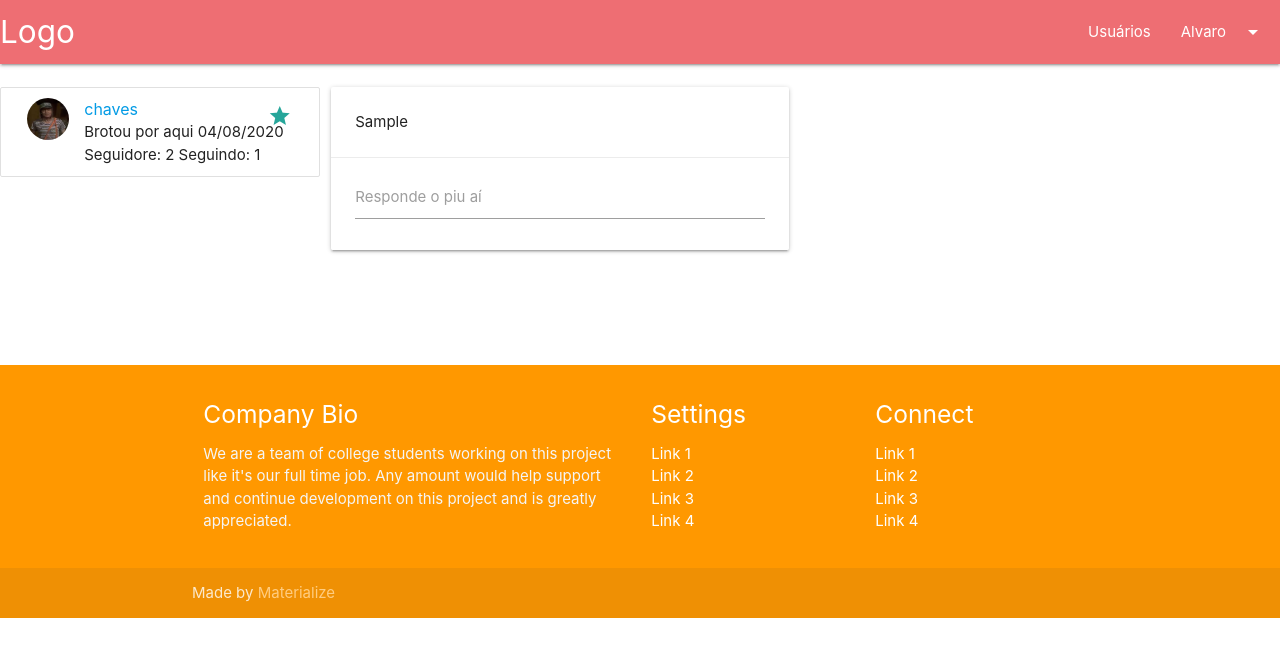
After one commit to AlvaroLQueiroz/piadouro_apex, a Django app: page /piado/1/ in a window 1280 px wide. The commit adds this page. Shown: the top 657 px of the page. Run offline with Django 3.2, Linux system fonts and the light colour scheme; a user stored in the database is signed in; data comes from the database, SQL or seed files in the repository; tables that the repository leaves empty hold one stand-in row (values such as "Sample post"); some libraries are stand-ins or nearby versions.

Commit message:
Iniciando sistema de comentário

```diff
--- a/pessoa/templates/create_user.html
+++ b/pessoa/templates/create_user.html
@@ -1,8 +1,8 @@
 {% extends 'base.html' %}
 
+{% block seguidores %}{% endblock seguidores %}
 
 {% block principal %}
-<div class="row">
   <div class="col s12 m6 offset-m3">
     <div class="card">
       <form id="registration-form" action="{{ action }}" method="POST" class="card-content row" enctype="multipart/form-data">
@@ -94,5 +94,4 @@
       </div>
     </div>
   </div>
-</div>
 {% endblock principal %}
--- a/pessoa/templates/user_list.html
+++ b/pessoa/templates/user_list.html
@@ -2,8 +2,9 @@
 
 {% load user_in %}
 
+{% block seguidores %}{% endblock seguidores %}
+
 {% block principal %}
-<div class="row">
   <div class="col s12 m8 l6 offset-m2 offset-l3 ">
     <ul class="collection">
       {% for profile in object_list %}
@@ -29,4 +30,5 @@
         {% endif %}
       {% endfor %}
     </ul>
+  </div>
 {% endblock principal %}
--- a/piado/models.py
+++ b/piado/models.py
@@ -7,6 +7,12 @@ class Piado(models.Model):
     curtidas = models.ManyToManyField(Perfil, related_name='curtidas', blank=True)
     repiados = models.ManyToManyField(Perfil, related_name='repiados', blank=True)
 
+    piado_hospedeiro = models.ForeignKey(
+        'self',
+        on_delete=models.PROTECT,
+        related_name='comentarios',
+        blank=True,
+        null=True)
     conteudo = models.CharField(max_length=400)
 
     data_criacao = models.DateTimeField(auto_now=True, blank=True)
--- /dev/null
+++ b/piado/templates/piado/detail.html
@@ -0,0 +1,35 @@
+{% extends "base.html" %}
+
+{% block principal %}
+<div class="col s9">
+  <div class="row">
+    <div class="col s12 m6">
+      <div class="card">
+        <div class="card-content">
+          {% if object.usuario != request.user.perfil %}
+            <small>Repiado de:
+              <a href="{% url 'perfil' object.usuario.usuario.username %}">@{{ piado.usuario }}</a>
+            </small>
+            <br>
+            <br>
+          {% endif %}
+          <p>
+            {{ object.conteudo }}
+          </p>
+        </div>
+        <div class="card-action">
+          <form class="piar" action="{% url 'piado-comment' object.id %}" method="POST">
+            {% csrf_token %}
+            <div class="row no-margin">
+              <div class="input-field col s12 no-margin">
+                <textarea id="textarea1" class="materialize-textarea no-margin" name="conteudo"></textarea>
+                <label for="textarea1">Responde o piu aí</label>
+              </div>
+            </div>
+          </form>
+        </div>
+      </div>
+    </div>
+  </div>
+</div>
+{% endblock principal %}
--- a/piado/urls.py
+++ b/piado/urls.py
@@ -1,9 +1,11 @@
 from django.urls import path
-from piado.views import PiadoCreate, PiadoDelete, PiadoLike, RePiado
+from piado.views import PiadoCreate, PiadoDelete, PiadoLike, RePiado, PiadoView, PiadoComment
 
 urlpatterns = [
     path('adicionar/', PiadoCreate.as_view(), name='piado-create'),
     path('remover/<int:pk>/', PiadoDelete.as_view(), name='piado-delete'),
     path('curtir/<int:pk>/', PiadoLike.as_view(), name='piado-like'),
     path('repiar/<int:pk>/', RePiado.as_view(), name='repiar'),
+    path('<int:pk>/', PiadoView.as_view(), name='piado-detail'),
+    path('comentario/<int:hospedeiro>/', PiadoComment.as_view(), name='piado-comment'),
 ]
--- a/piado/views.py
+++ b/piado/views.py
@@ -1,9 +1,11 @@
 from django.views.generic.edit import CreateView, DeleteView, UpdateView
+from django.views.generic.detail import DetailView
 from django.contrib.auth.mixins import LoginRequiredMixin
 from piado.models import Piado
 from django.urls import reverse, reverse_lazy
 from django.http import HttpResponseRedirect
 from django.core.exceptions import PermissionDenied
+from django.shortcuts import get_object_or_404
 
 class PiadoCreate(LoginRequiredMixin, CreateView):
     model = Piado
@@ -44,6 +46,7 @@ class PiadoLike(LoginRequiredMixin, UpdateView):
             self.object.curtidas.add(request.user.perfil.id)
         return HttpResponseRedirect(success_url)
 
+
 class RePiado(LoginRequiredMixin, UpdateView):
     model = Piado
 
@@ -52,6 +55,25 @@ class RePiado(LoginRequiredMixin, UpdateView):
         self.object = self.get_object()
         if self.object.repiados.filter(id=request.user.perfil.id).exists():
             self.object.repiados.remove(request.user.perfil.id)
-        else:
+        elif self.object.usuario != request.user.perfil:
             self.object.repiados.add(request.user.perfil.id)
         return HttpResponseRedirect(success_url)
+
+
+class PiadoView(LoginRequiredMixin, DetailView):
+    model = Piado
+    template_name = 'piado/detail.html'
+
+
+class PiadoComment(LoginRequiredMixin, CreateView):
+    model = Piado
+    fields = ['conteudo']
+
+    def form_valid(self, form):
+        piado_hospedeiro = get_object_or_404(Piado, id=self.kwargs['hospedeiro'])
+        form.instance.piado_hospedeiro = piado_hospedeiro
+        form.instance.usuario = self.request.user.perfil
+        return super().form_valid(form)
+
+    def get_success_url(self):
+        return reverse('piado-detail', args=[self.kwargs['hospedeiro']])
--- a/piadouro/static/css/style.css
+++ b/piadouro/static/css/style.css
@@ -16,3 +16,7 @@
 .checkbox {
   height: 7rem;
 }
+
+.no-margin {
+  margin: 0;
+}
--- a/piadouro/static/js/init.js
+++ b/piadouro/static/js/init.js
@@ -10,8 +10,9 @@
 document.addEventListener('DOMContentLoaded', function() {
   var elems = document.querySelectorAll('select');
   var instances = M.FormSelect.init(elems, {});
-  var piado_form = document.querySelector('#piar');
+  var piado_forms = document.querySelectorAll('.piar');
 
+  piado_forms.forEach(piado_form => {
     piado_form.addEventListener('keypress', function (event) {
       if(event.key === 'Enter'){
         event.preventDefault();
@@ -20,3 +21,4 @@ document.addEventListener('DOMContentLoaded', function() {
       }
     })
   });
+});
--- a/piadouro/templates/admin/login.html
+++ b/piadouro/templates/admin/login.html
@@ -1,8 +1,8 @@
 {% extends "base.html" %}
 
+{% block seguidores %}{% endblock seguidores %}
 
 {% block principal %}
-<div class="row">
   <div class="col s12 m6 offset-m3">
     <div class="card">
       <div class="card-content">
@@ -32,5 +32,4 @@
       </div>
     </div>
   </div>
-</div>
 {% endblock principal %}
--- a/piadouro/templates/base.html
+++ b/piadouro/templates/base.html
@@ -38,10 +38,31 @@
   <div class="">
     <div class="section">
 
-    {% block principal %}
-    {% endblock principal %}
-
+    <div class="row">
+      {% block seguidores %}
+        <ul class="collection col s3">
+          {% for seguindo in request.user.perfil.seguindo.all %}
+          <li class="collection-item avatar">
+            <img src="{{ seguindo.foto.url }}" alt="" class="circle">
+            <span class="title">
+              <a href="{% url 'perfil' seguindo.usuario.username %}">
+                {{ seguindo.usuario.username }}
+              </a>
+            </span>
+            <p>
+              Brotou por aqui {{ seguindo.usuario.date_joined|date:"d/m/Y" }}<br>
+              Seguidore: {{ seguindo.seguidores.count }}
+              Seguindo: {{ seguindo.seguindo.count }}
+            </p>
+            <a href="#!" class="secondary-content"><i class="material-icons">grade</i></a>
+          </li>
+          {% endfor %}
+        </ul>
+      {% endblock seguidores %}
+      {% block principal %}
+      {% endblock principal %}
     </div>
+  </div>
     <br><br>
   </div>
 
```
Also changed, not shown: pessoa/templates/home.html (+4 -21 lines), piado/migrations/0002_piado_piado_hospedeiro.py (added). Lines whose indentation alone changed are shown as unchanged.
